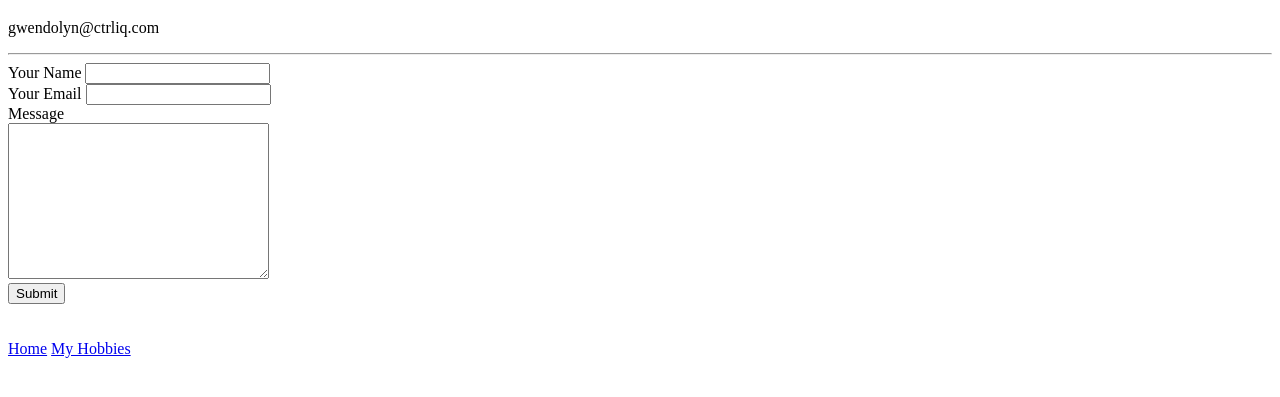
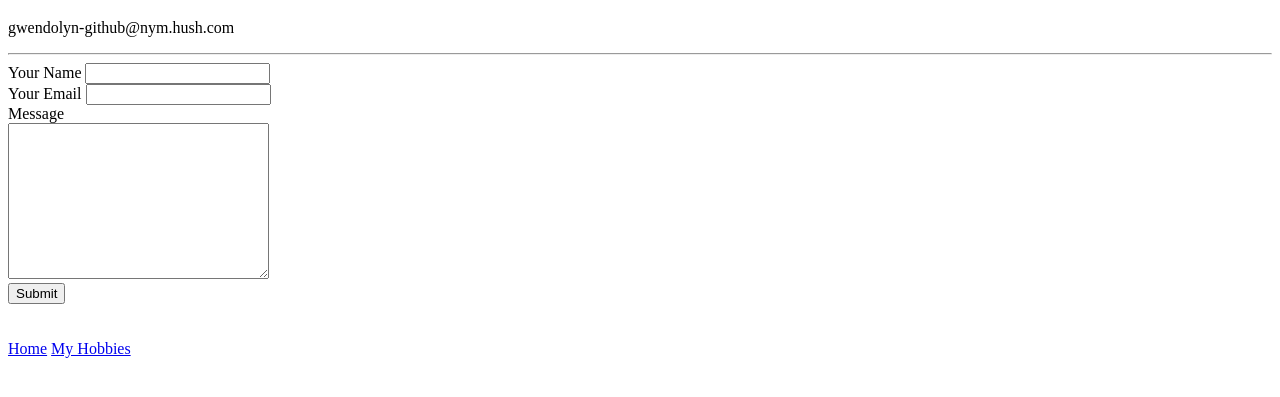
Before and after one commit to Gwendolyn7/cv, a plain HTML site: page contact.html in a window 1280 px wide. Shown: the part 61-458 px from the top of the page. Drawn offline with Linux system fonts and the light colour scheme.

Commit message:
fixing email

```diff
--- a/contact.html
+++ b/contact.html
@@ -9,7 +9,7 @@
 <body>
   <h1>Contact</h1>
   <p>
-    gwendolyn@ctrliq.com
+    gwendolyn-github@nym.hush.com
   </p>
   <hr />
   <form class="" action="mailto:gwendolyn@nym.hush.com" method="post" enctype="text/plain">
```
